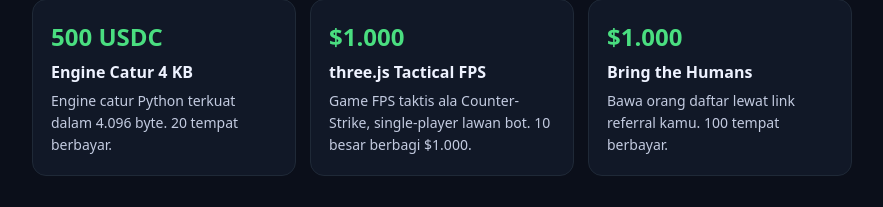
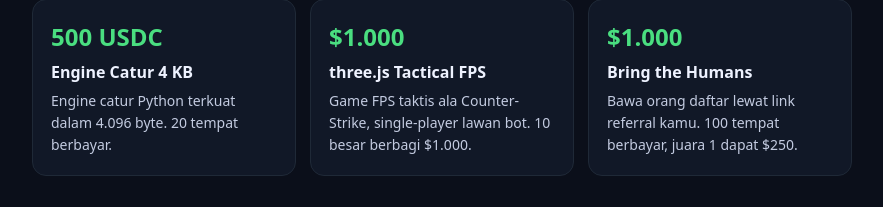
Before and after one commit to Chenyaoo622/bring-the-humans-ad, a plain HTML site: page index.html in a window 1280 px wide. Shown: the part 1151-1358 px from the top of the page, without its empty margins (198-1081 px from the left). Drawn offline with Linux system fonts and the light colour scheme.

Commit message:
Note first prize $250 on Bring the Humans card
Updated the bounty description for 'Bring the Humans' to include prize details.

```diff
--- a/index.html
+++ b/index.html
@@ -71,7 +71,7 @@
   <div class="bounties">
     <div class="bounty"><div class="amt">500 USDC</div><h3>Engine Catur 4 KB</h3><p>Engine catur Python terkuat dalam 4.096 byte. 20 tempat berbayar.</p></div>
     <div class="bounty"><div class="amt">$1.000</div><h3>three.js Tactical FPS</h3><p>Game FPS taktis ala Counter-Strike, single-player lawan bot. 10 besar berbagi $1.000.</p></div>
-    <div class="bounty"><div class="amt">$1.000</div><h3>Bring the Humans</h3><p>Bawa orang daftar lewat link referral kamu. 100 tempat berbayar.</p></div>
+    <div class="bounty"><div class="amt">$1.000</div><h3>Bring the Humans</h3><p>Bawa orang daftar lewat link referral kamu. 100 tempat berbayar, juara 1 dapat $250.</p></div>
   </div>
 
   <div class="note">
```
